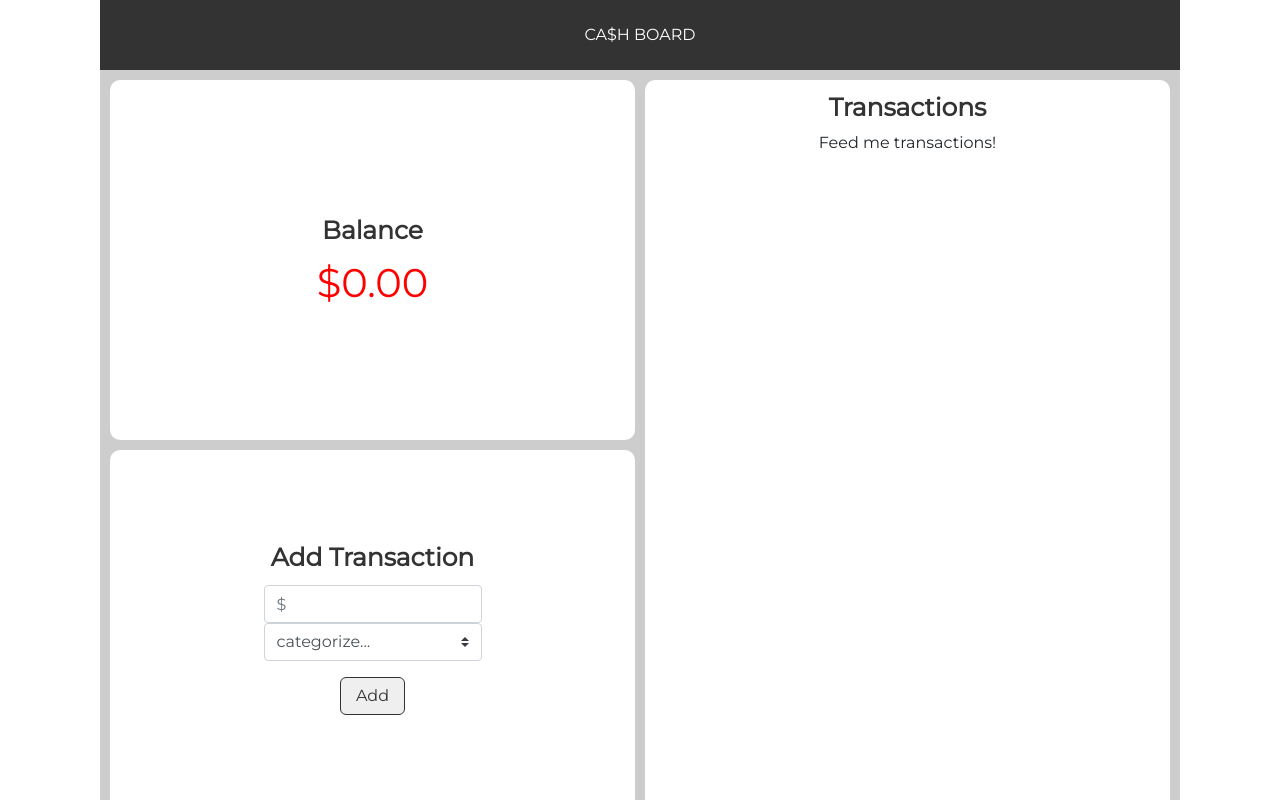
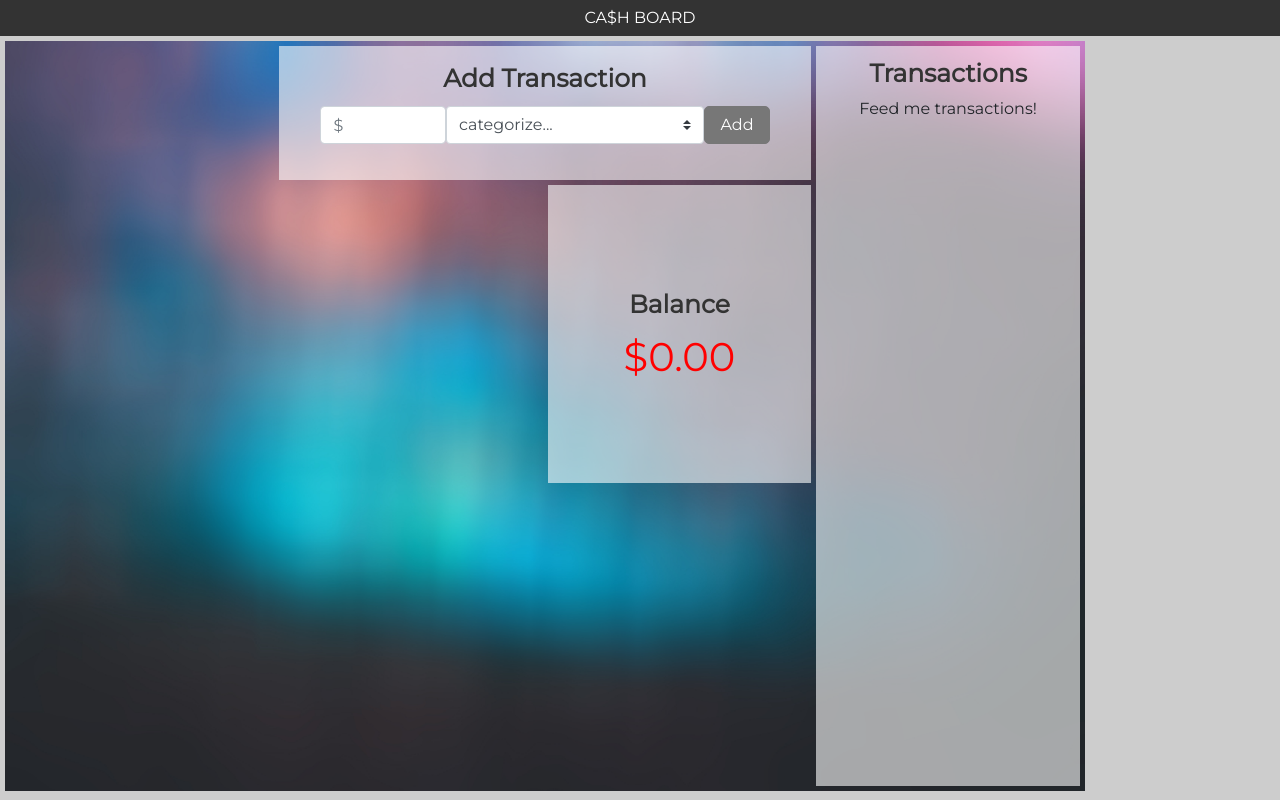
Before and after one commit to MdotB/project-4-react, a React (Create React App) app: page / in a window 1280 px wide. Built offline with nearby package versions, Linux system fonts and the light colour scheme; no server answers.

Commit message:
re-designed color scheme of dashboard components and added background img to app component

```diff
--- a/src/App/App.css
+++ b/src/App/App.css
@@ -3,13 +3,13 @@
   background-color: rgb(205, 205, 205);
   display: grid;
   grid-template-columns: 1fr;
-  grid-template-rows: 70px 1fr;
+  grid-template-rows: auto 1fr;
   grid-template-areas:
     'header'
     'dashboard';
   font-family: 'Montserrat', sans-serif;
   height: 100vh;
-  max-width: 1080px;
+  width: 100vw;
   margin: 0 auto;
 }
 .Header-container {
@@ -19,11 +19,4 @@
   grid-area: dashboard;
 }
 @media (max-width: 490px) {
-  .App {
-    grid-template-columns: 1fr;
-    grid-template-areas:
-    'header'
-    'dashboard'
-    ;
-  }
 }
--- a/src/Components/AddTransaction/AddTransaction.css
+++ b/src/Components/AddTransaction/AddTransaction.css
@@ -1,12 +1,11 @@
 .AddTransaction-container {
     padding: 20px;
-    background-color: white;
+    background-color: rgba(255, 255, 255, .6);
     display: flex;
     text-align: center;
     flex-direction: column;
     justify-content: center;
     align-items: center;
-    border-radius: 10px;
 }
 .AddTransaction-h2 {
     font-family: 'Montserrat', sans-serif;
@@ -22,23 +21,32 @@
     justify-content: center;
     align-items: center;
 }
+form {
+    display: flex;
+}
 .AddTransaction-btn {
-    border: 1px solid #333;
-    color: #333;
+    border: 1px solid #777;
+    background-color: #777;
+    color: #fff;
     padding: 10px 15px;
-    border-radius: 6px;
+    border-radius: 5px;
     transition: 300ms;
+    height: 100%;
 }
 .AddTransaction-btn:hover {
-    border: 1px solid #2A324B;
-    background-color: #2A324B;
-    color: white;
+    border: 1px solid #333;
+    background-color: #333;
+    color: fff;
 }
 input:focus {
     outline: none;
 }
+input:valid, select:valid {
+    border: 2px solid rgb(0, 200, 0);
+}
 @media (max-width: 490px) {
-    .AddTransaction-container {
+    form {
+        flex-direction: column;
     }
     .AddTransaction-h2 {
         font-size: 25px;
--- a/src/Components/AddTransaction/AddTransaction.js
+++ b/src/Components/AddTransaction/AddTransaction.js
@@ -7,7 +7,7 @@ export default class AddTransaction extends Component {
     _id: '',
     amount: '',
     category: '',
-    date: new Date()
+    date: ''
   }
 
   handleChangeAmount = (e) => {
--- a/src/Components/Balance/Balance.css
+++ b/src/Components/Balance/Balance.css
@@ -1,5 +1,6 @@
 .Balance-container {
-    background-color: white;
+    background-color: rgba(255,255,255, .6);
+    /* filter: blur(8px); */
     display: flex;
     flex-direction: column;
     align-items: center;
@@ -7,7 +8,6 @@
     padding: 20px 0 20px 0;
     font-size: 40px;
     height: 100%;
-    border-radius: 10px;
 }
 .Balance-h2 {
     font-family: 'Montserrat', sans-serif;
--- a/src/Components/Dashboard/Dashboard.css
+++ b/src/Components/Dashboard/Dashboard.css
@@ -1,14 +1,22 @@
 
 .Dashboard-container {
-    height: calc(100vh - 70px);
-    margin: 10px;
+    background-color: #333;
+    background-image: url("../../Images/bg-image.jpg");
+    background-size: cover;
+    background-position: center center;
+    background-repeat: no-repeat;
+    height: calc(100vh - 50px);
+    max-width: 1080px;
+    margin: 5px;
     display: grid;
-    grid-gap: 10px;
-    grid-template-columns: repeat(2, 1fr);
-    grid-template-rows: repeat(2, 1fr);
+    padding: 5px;
+    grid-gap: 5px;
+    grid-template-columns: repeat(4, 1fr);
+    grid-template-rows: auto 1fr 1fr;
     grid-template-areas:
-        'Balance Transactions'
-        'AddTrans Transactions';
+        '. AddTrans AddTrans Transactions'
+        '. . Balance Transactions'
+        '. . . Transactions';
 }
 .AddTransaction-container {
     grid-area: AddTrans;
--- a/src/Components/TransactionList/TransactionList.css
+++ b/src/Components/TransactionList/TransactionList.css
@@ -1,9 +1,8 @@
 .TransactionList-container {
-    background-color: white;
+    background-color: rgba(255, 255, 255, .6);
     display: flex;
     flex-direction: column;
     align-items: center;
-    border-radius: 10px;
 }
 .TransactionList-h2 {
     font-family: 'Montserrat', sans-serif;
@@ -13,16 +12,19 @@
     margin: 15px 0;
 }
 .TransactionList-list {
-    background-color: white;
+    background-color: rgba(255, 255, 255, .0);
     width: 100%;
-    height: 100%;
+    max-height: 550px;
     overflow-y: scroll;
     box-shadow: 10px;
+    border-radius: 0 10px;
 }
 .Transaction-container {
+    background-color: rgba(255, 255, 255, .0);
     display: flex;
     align-items: center;
     justify-content: space-between;
+    padding: 19px;
 }
 .center {
     text-align: center;
--- a/src/index.css
+++ b/src/index.css
@@ -24,13 +24,11 @@ article, aside, details, figcaption, figure,
 footer, header, hgroup, menu, nav, section {
     display: block;
 }
-
 * {
   box-sizing:border-box;
 }
-
 body {
-    min-height: 100vh;
+    height: 100vh;
     line-height: 1;
     font-family: -apple-system, BlinkMacSystemFont, "Segoe UI", "Roboto", "Oxygen",
     "Ubuntu", "Cantarell", "Fira Sans", "Droid Sans", "Helvetica Neue",
```
Also changed, not shown: src/Images/bg-image.jpg (added).
